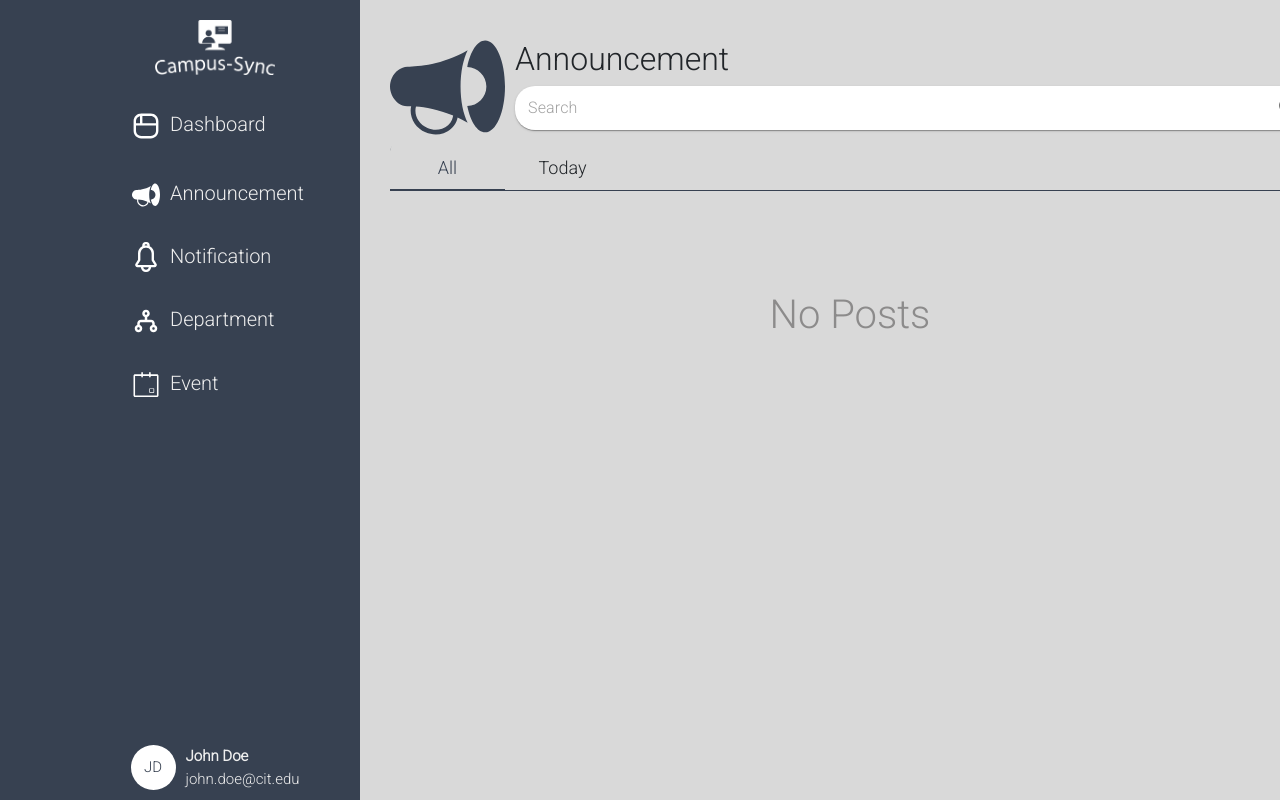
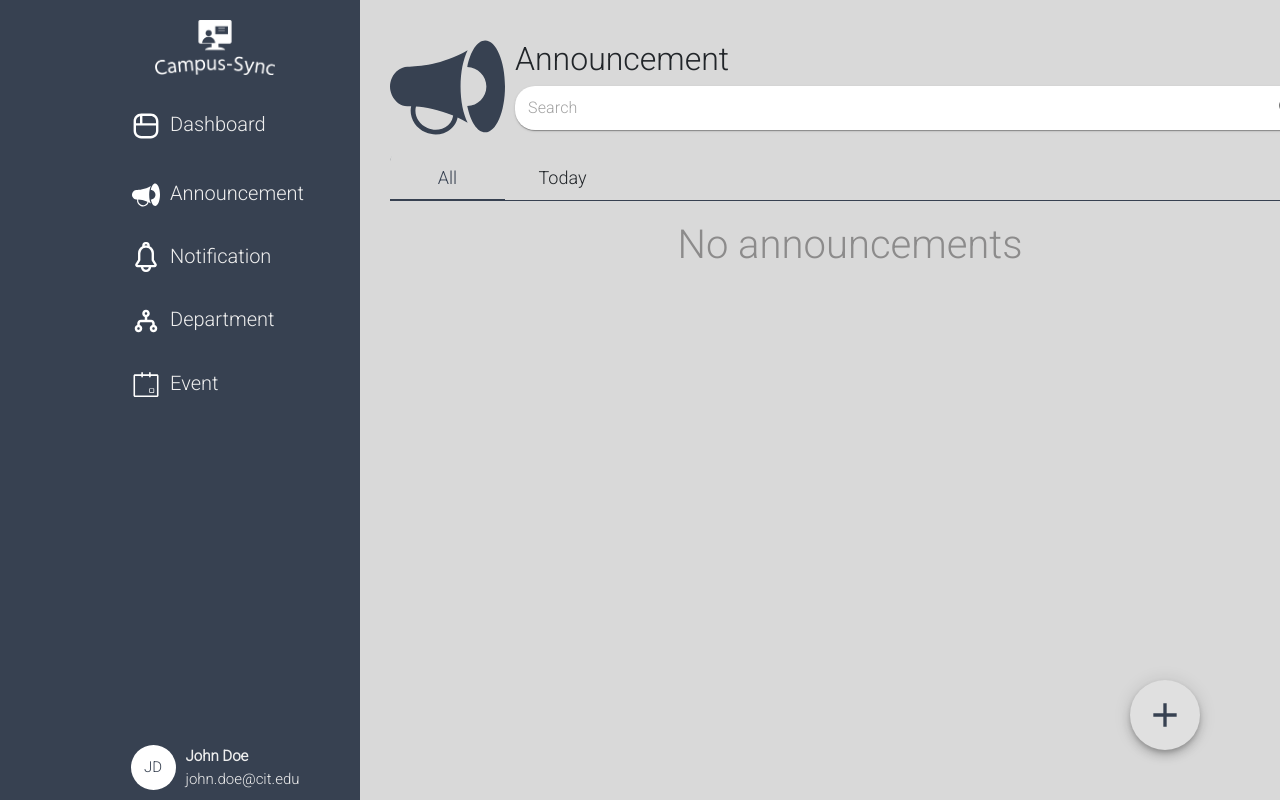
Before and after one commit to TiempoAllen/campus-sync, a React (Create React App) app: page /announcement in a window 1280 px wide. Shown: the top 800 px of the page. Built offline with nearby package versions, Linux system fonts and the light colour scheme.

Commit message:
added a add fab to all options pages and made some progress on each pages

```diff
--- a/public/index.css
+++ b/public/index.css
@@ -13,3 +13,83 @@
     justify-content: center;
     background-color: #D9D9D9;
   }
+
+  .TabsRoot {
+    display: flex;
+    flex-direction: column;
+    width: 300px;
+    box-shadow: 0 2px 10px var(--black-a4);
+    margin-top: 10px;
+  }
+
+  .options-tablist {
+    width: 920px;
+    border-bottom: 1px solid #374151;
+  }
+
+  .TabsList {
+    flex-shrink: 0;
+    display: flex;
+    width: 25%;
+  }
+
+  .TabsTrigger {
+    font-family: inherit;
+    background-color: inherit;
+    padding: 0 20px;
+    height: 45px;
+    flex: 1;
+    display: flex;
+    align-items: center;
+    justify-content: center;
+    font-size: 18px;
+    line-height: 1;
+    color: var(--mauve-11);
+    user-select: none;
+  }
+
+  .TabsTrigger:first-child {
+    border-top-left-radius: 6px;
+  }
+
+  .TabsTrigger:last-child {
+    border-top-right-radius: 6px;
+  }
+
+  .TabsTrigger:hover {
+    color: var(--violet-11);
+  }
+
+  .TabsTrigger[data-state='active'] {
+    color: #374151;
+    box-shadow: inset 0 -1px 0 0 currentColor, 0 1px 0 0 currentColor;
+  }
+
+  /* .TabsTrigger:focus {
+    position: relative;
+
+} */
+
+  .TabsContent {
+    flex-grow: 1;
+    padding: 20px;
+    background-color: inherit;
+    border-bottom-left-radius: 6px;
+    border-bottom-right-radius: 6px;
+    outline: none;
+    width: 920px;
+  }
+
+  .TabsContent h1 {
+    color: #8c8b8b;
+  }
+
+
+  .TabsContent {
+    flex-grow: 1;
+    padding: 20px;
+    background-color: inherit;
+    border-bottom-left-radius: 6px;
+    border-bottom-right-radius: 6px;
+    outline: none;
+  }
--- a/src/Pages/Announcement/Announcement.css
+++ b/src/Pages/Announcement/Announcement.css
@@ -7,73 +7,3 @@
     margin-left: 360px;
     height: 100vh;
 }
-
-.TabsRoot {
-    display: flex;
-    flex-direction: column;
-    width: 300px;
-    box-shadow: 0 2px 10px var(--black-a4);
-
-}
-
-.announcement-tablist {
-    width: 920px;
-    border-bottom: 1px solid #374151;
-}
-
-.TabsList {
-    flex-shrink: 0;
-    display: flex;
-    width: 25%;
-}
-
-.TabsTrigger {
-    font-family: inherit;
-    background-color: inherit;
-    padding: 0 20px;
-    height: 45px;
-    flex: 1;
-    display: flex;
-    align-items: center;
-    justify-content: center;
-    font-size: 18px;
-    line-height: 1;
-    color: var(--mauve-11);
-    user-select: none;
-}
-
-.TabsTrigger:first-child {
-    border-top-left-radius: 6px;
-}
-
-.TabsTrigger:last-child {
-    border-top-right-radius: 6px;
-}
-
-.TabsTrigger:hover {
-    color: var(--violet-11);
-}
-
-.TabsTrigger[data-state='active'] {
-    color: #374151;
-    box-shadow: inset 0 -1px 0 0 currentColor, 0 1px 0 0 currentColor;
-}
-
-/* .TabsTrigger:focus {
-    position: relative;
-
-} */
-
-.TabsContent {
-    flex-grow: 1;
-    padding: 20px;
-    background-color: inherit;
-    border-bottom-left-radius: 6px;
-    border-bottom-right-radius: 6px;
-    outline: none;
-    width: 920px;
-}
-
-.TabsContent h1 {
-    color: #8c8b8b;
-}
--- a/src/Pages/Announcement/Announcement.js
+++ b/src/Pages/Announcement/Announcement.js
@@ -3,6 +3,7 @@ import "./Announcement.css";
 import Sidenav from "../Dashboard/Sidenav";
 import Header from "../Components/Header";
 import * as Tabs from "@radix-ui/react-tabs";
+import AddButton from "../Components/AddButton";
 
 const Announcement = () => {
   return (
@@ -11,7 +12,7 @@ const Announcement = () => {
       <div className="dashboard-options d-flex flex-column" id="announcement">
         <Header title="Announcement" src="./images/Announcement-dash.svg" />
         <Tabs.Root className="TabsRoot" defaultValue="tab1">
-          <div className="announcement-tablist">
+          <div className="options-tablist">
             <Tabs.List className="TabsList" aria-label="Manage your account">
               <Tabs.Trigger className="TabsTrigger" value="tab1">
                 All
@@ -21,20 +22,14 @@ const Announcement = () => {
               </Tabs.Trigger>
             </Tabs.List>
           </div>
-          <Tabs.Content
-            className="TabsContent d-flex align-items-center justify-content-center"
-            value="tab1"
-            style={{ paddingTop: "100px" }}
-          >
-            <h1>No Posts</h1>
+          <Tabs.Content className="TabsContent" value="tab1">
+            <h1 className="text-center">No announcements</h1>
           </Tabs.Content>
-          <Tabs.Content
-            className="TabsContent d-flex align-items-center justify-content-center"
-            value="tab2"
-          >
-            <h1>No Posts</h1>
+          <Tabs.Content className="TabsContent" value="tab2">
+            <h1 className="text-center">No announcements for today</h1>
           </Tabs.Content>
         </Tabs.Root>
+        <AddButton />
       </div>
     </>
   );
--- /dev/null
+++ b/src/Pages/Components/AddButton.js
@@ -0,0 +1,23 @@
+import React from "react";
+import Fab from "@mui/material/Fab";
+import AddIcon from "@mui/icons-material/Add";
+
+const AddButton = () => {
+  return (
+    <>
+      <Fab
+        aria-label="add"
+        className="position-absolute bottom-0 end-0"
+        sx={{
+          height: "70px",
+          width: "70px",
+          margin: "50px 80px",
+        }}
+      >
+        <AddIcon sx={{ color: "#374151", height: "40px", width: "40px" }} />
+      </Fab>
+    </>
+  );
+};
+
+export default AddButton;
--- a/src/Pages/Department/Department.js
+++ b/src/Pages/Department/Department.js
@@ -1,13 +1,34 @@
 import React from "react";
 import Sidenav from "../Dashboard/Sidenav";
 import Header from "../Components/Header";
+import AddButton from "../Components/AddButton";
+import * as Tabs from "@radix-ui/react-tabs";
 
 const Department = () => {
   return (
     <>
       <Sidenav />
-      <div className="dashboard-options" id="announcement">
+      <div className="dashboard-options d-flex flex-column" id="announcement">
         <Header title="Department" src="./images/Department-dash.svg" />
+        <Tabs.Root className="TabsRoot" defaultValue="tab1">
+          <div className="options-tablist">
+            <Tabs.List className="TabsList" aria-label="Manage your account">
+              <Tabs.Trigger className="TabsTrigger" value="tab1">
+                All
+              </Tabs.Trigger>
+              <Tabs.Trigger className="TabsTrigger" value="tab2">
+                Today
+              </Tabs.Trigger>
+            </Tabs.List>
+          </div>
+          <Tabs.Content className="TabsContent" value="tab1">
+            <h1 className="text-center">No posts</h1>
+          </Tabs.Content>
+          <Tabs.Content className="TabsContent" value="tab2">
+            <h1 className="text-center">No posts</h1>
+          </Tabs.Content>
+        </Tabs.Root>
+        <AddButton />
       </div>
     </>
   );
--- a/src/Pages/Event/Event.js
+++ b/src/Pages/Event/Event.js
@@ -1,13 +1,40 @@
 import React from "react";
 import Sidenav from "../Dashboard/Sidenav";
 import Header from "../Components/Header";
+import AddButton from "../Components/AddButton";
+import * as Tabs from "@radix-ui/react-tabs";
 
 const Event = () => {
   return (
     <>
       <Sidenav />
-      <div className="dashboard-options" id="announcement">
+      <div className="dashboard-options d-flex flex-column" id="announcement">
         <Header title="Event" src="./images/Event-dash.svg" />
+        <Tabs.Root className="TabsRoot" defaultValue="tab1">
+          <div className="options-tablist">
+            <Tabs.List className="TabsList" aria-label="Manage your account">
+              <Tabs.Trigger className="TabsTrigger" value="tab1">
+                All
+              </Tabs.Trigger>
+              <Tabs.Trigger className="TabsTrigger" value="tab2">
+                Today
+              </Tabs.Trigger>
+              <Tabs.Trigger className="TabsTrigger" value="tab3">
+                Upcoming
+              </Tabs.Trigger>
+            </Tabs.List>
+          </div>
+          <Tabs.Content className="TabsContent" value="tab1">
+            <h1 className="text-center">No scheduled events</h1>
+          </Tabs.Content>
+          <Tabs.Content className="TabsContent" value="tab2">
+            <h1 className="text-center">No scheduled events for today</h1>
+          </Tabs.Content>
+          <Tabs.Content className="TabsContent" value="tab3">
+            <h1 className="text-center">No upcoming events</h1>
+          </Tabs.Content>
+        </Tabs.Root>
+        <AddButton />
       </div>
     </>
   );
--- a/src/Pages/Notification/Notification.js
+++ b/src/Pages/Notification/Notification.js
@@ -1,13 +1,34 @@
 import React from "react";
 import Sidenav from "../Dashboard/Sidenav";
 import Header from "../Components/Header";
+import AddButton from "../Components/AddButton";
+import * as Tabs from "@radix-ui/react-tabs";
 
 const Notification = () => {
   return (
     <>
       <Sidenav />
-      <div className="dashboard-options" id="announcement">
+      <div className="dashboard-options d-flex flex-column" id="announcement">
         <Header title="Notification" src="./images/Notification-dash.svg" />
+        <Tabs.Root className="TabsRoot" defaultValue="tab1">
+          <div className="options-tablist">
+            <Tabs.List className="TabsList" aria-label="Manage your account">
+              <Tabs.Trigger className="TabsTrigger" value="tab1">
+                All
+              </Tabs.Trigger>
+              <Tabs.Trigger className="TabsTrigger" value="tab2">
+                Today
+              </Tabs.Trigger>
+            </Tabs.List>
+          </div>
+          <Tabs.Content className="TabsContent" value="tab1">
+            <h1 className="text-center">No notifications</h1>
+          </Tabs.Content>
+          <Tabs.Content className="TabsContent" value="tab2">
+            <h1 className="text-center">No notifications for today</h1>
+          </Tabs.Content>
+        </Tabs.Root>
+        <AddButton />
       </div>
     </>
   );
```
